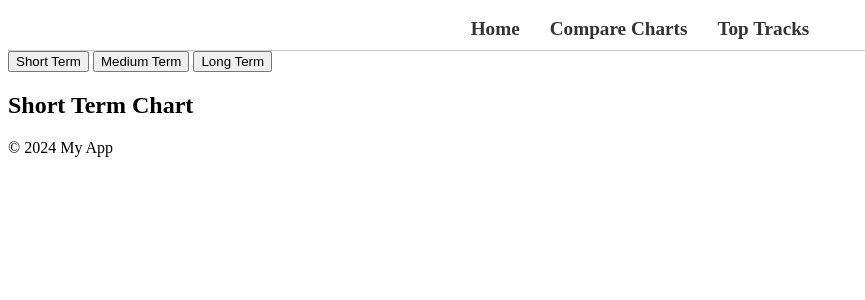
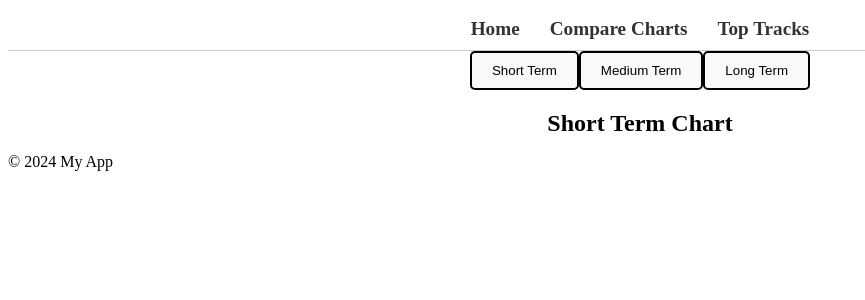
Before and after one commit to averelli/spotify-stats, a Flask app: template web/templates/top_tracks.html in a window 1280 px wide. Shown: the top 300 px of the page, without its empty margins (0-865 px from the left). Run offline with Flask 3, Linux system fonts and the light colour scheme; the template is opened without the code that fills it, so the values that code supplies are empty.

Commit message:
Add centering to h2

```diff
--- a/web/static/charts.css
+++ b/web/static/charts.css
@@ -6,6 +6,11 @@
     width: 100%;
     max-width: 800px;
     margin: 0 auto; /* Center the chart list */
+}
+
+#chart-block h2 {
+    margin: 0 auto;
+    text-align: center;
 }
 
 /* Individual chart item styling */
@@ -82,3 +87,45 @@
 .chart-content.active {
     display: block;
 }
+
+/* Navbar container */
+.navbar {
+    display: flex;
+    justify-content: center; /* Center the navbar horizontally */
+    margin-bottom: 20px; /* Add space below the navbar */
+}
+
+/* Button group styling */
+.nav-btn-group {
+    display: flex;
+    gap: 10px;
+}
+
+/* Navbar buttons */
+.nav-btn {
+    padding: 10px 20px;
+    border: 2px solid black;
+    border-radius: 5px;
+    background-color: #f8f9fa;
+    color: black;
+    cursor: pointer;
+    transition: background-color 0.3s, color 0.3s;
+    outline: none;
+    text-align: center;
+}
+
+/* Active button style */
+.nav-btn.active {
+    background-color: black;
+    color: #fff;
+}
+
+/* Hover effect for buttons */
+.nav-btn:hover {
+    background-color: #e2e6ea;
+}
+
+.nav-btn.active:hover {
+    background-color: #e2e6ea;
+    color: black;
+}
```
